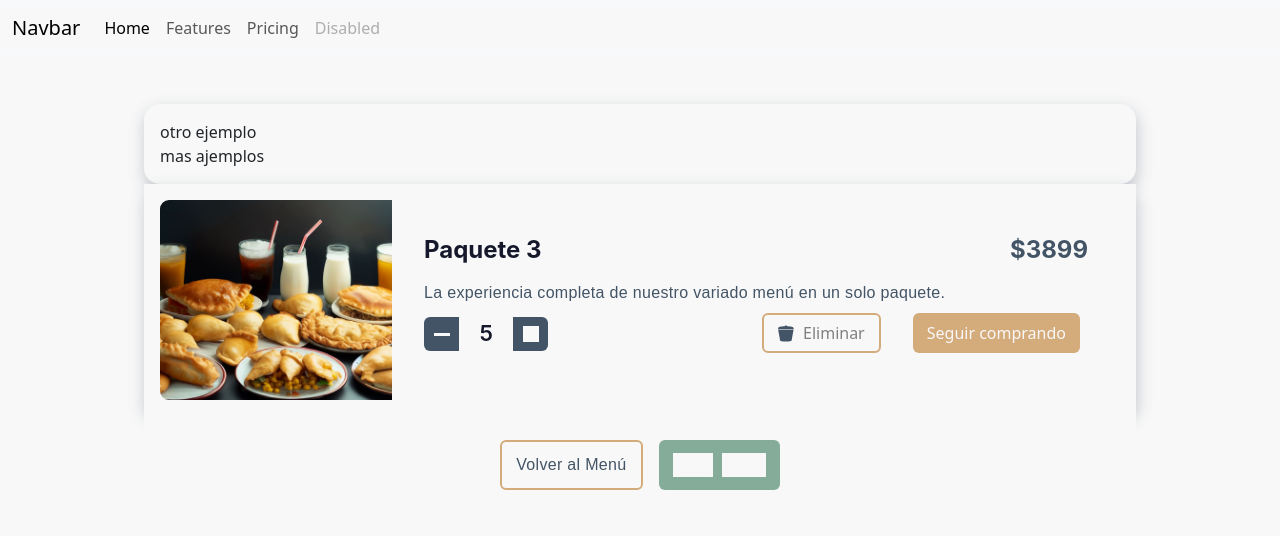
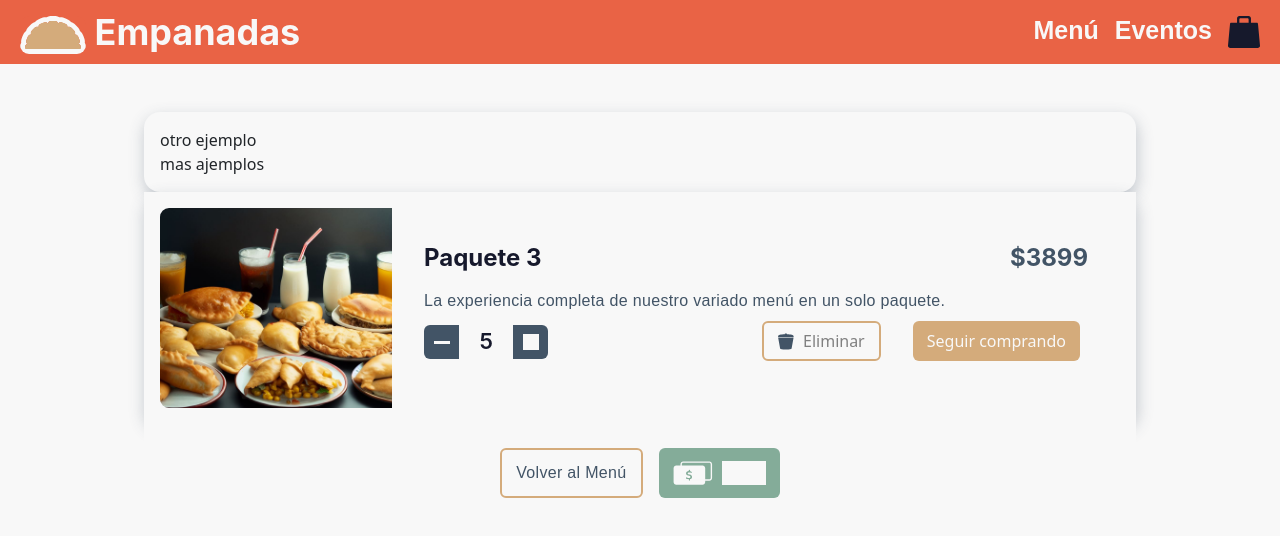
Before and after one commit to AlondraX23/restauranteApi, a Vue app: page /carrito in a window 1280 px wide. Shown: the top 536 px of the page. Built offline with nearby package versions, Linux system fonts and the light colour scheme.

Commit message:
Arreglos bootstrap-js

```diff
--- a/index.html
+++ b/index.html
@@ -12,9 +12,9 @@
 <body>
   <div id="app"></div>
   <script type="module" src="/src/main.js"></script>
-  <script src="https://cdn.jsdelivr.net/npm/bootstrap@5.3.1/dist/js/bootstrap.bundle.min.js"
+  <!-- <script src="https://cdn.jsdelivr.net/npm/bootstrap@5.3.1/dist/js/bootstrap.bundle.min.js"
     integrity="sha384-HwwvtgBNo3bZJJLYd8oVXjrBZt8cqVSpeBNS5n7C8IVInixGAoxmnlMuBnhbgrkm"
-    crossorigin="anonymous"></script>
+    crossorigin="anonymous"></script> -->
   <!-- <script src="https://stackpath.bootstrapcdn.com/bootstrap/5.0.0-alpha1/js/bootstrap.bundle.min.js"></script> -->
 </body>
 
--- a/src/components/Carousel.vue
+++ b/src/components/Carousel.vue
@@ -73,6 +73,7 @@ onMounted(() => {
 
 .color_icon {
   fill: var(--neutro-3);
+  background-color: transparent;
 }
   .carousel-inner img {
     border-radius: 18px;
--- a/src/components/Navbar.vue
+++ b/src/components/Navbar.vue
@@ -2,15 +2,7 @@
 import { RouterLink, RouterView } from 'vue-router'
 import CarritoIcon from './icons/IconCarrito.vue'
 
-// function toggleNavbar() {
-//     const navbarCollapse = document.querySelector('.navbar-collapse');
-//     navbarCollapse.classList.toggle('show');
-//   }
 
-//   function closeNavbar() {
-//     const navbarCollapse = document.querySelector('.navbar-collapse');
-//     navbarCollapse.classList.remove('show');
-//   }
 </script>
 
 <template>
@@ -29,35 +21,36 @@ import CarritoIcon from './icons/IconCarrito.vue'
       </div>
     </div>
   </nav> -->
-  <!-- <nav class="navbar navbar-expand-lg bg-primario" style="height: 64px; vertical-align: middle;">
+  <nav class="navbar navbar-expand-lg bg-primario" style="height: 64px; vertical-align: middle;">
     <div class="container-fluid mx-2 bg-primario">
       <RouterLink to="/" class="nb-brand bg-primario">
         <img src="src/assets/logo.svg" alt="" class="bg-primario">
         Empanadas
       </RouterLink>
       <button class="navbar-toggler" type="button" data-bs-toggle="collapse" data-bs-target="#navbarNav"
-        aria-controls="navbarNav" aria-expanded="false" aria-label="Toggle navigation" onclick="toggleNavbar()">
-        <span class="navbar-toggler-icon"></span>
+        aria-controls="navbarNav" aria-expanded="false" aria-label="Toggle navigation">
+        <span class="navbar-toggler-icon bg-primario"></span>
       </button>
-      <div class="collapse navbar-collapse" id="navbarNav">
+      <div class="collapse navbar-collapse bg-primario justify-content-end" id="navbarNav">
         <ul class="navbar-nav ml-auto">
-          <li class="nav-item">
-            <RouterLink to="/menu" class="h1__nav px-2 bg-primario" onclick="closeNavbar()">Menú</RouterLink>
+          <li class="nav-item bg-primario">
+            <RouterLink to="/menu" class="h1__nav px-2 bg-primario">Menú</RouterLink>
           </li>
-          <li class="nav-item">
-            <RouterLink to="/eventos" class="h1__nav px-2 bg-primario" onclick="closeNavbar()">Eventos</RouterLink>
+          <li class="nav-item bg-primario">
+            <RouterLink to="/eventos" class="h1__nav px-2 bg-primario">Eventos</RouterLink>
           </li>
-          <li class="nav-item">
-            <RouterLink to="/carrito" class="ps-2 bg-primario" onclick="closeNavbar()">
-              <CarritoIcon />
+          <li class="nav-item bg-primario" id="icon_carrito">
+            <RouterLink to="/carrito" class="ps-2 bg-primario">
+              <CarritoIcon class="bg-primario" />
             </RouterLink>
           </li>
         </ul>
       </div>
     </div>
-  </nav> -->
+  </nav>
 
-  <nav class="navbar navbar-expand-lg bg-body-tertiary">
+
+  <!-- <nav class="navbar navbar-expand-lg bg-body-tertiary">
     <div class="container-fluid">
       <a class="navbar-brand" href="#">Navbar</a>
       <button class="navbar-toggler" type="button" data-bs-toggle="collapse" data-bs-target="#navbarNav"
@@ -81,11 +74,16 @@ import CarritoIcon from './icons/IconCarrito.vue'
         </ul>
       </div>
     </div>
-  </nav>
+  </nav> -->
   <RouterView />
 </template>
 
 <style>
+  @media (max-width: 991.98px) {
+    #icon_carrito {
+      padding: 8px 0px 10px 0px;
+    }
+  }
 .nb-brand {
   color: var(--neutro-3);
   font-family: 'Inter', sans-serif;
--- a/src/components/Progreso.vue
+++ b/src/components/Progreso.vue
@@ -39,6 +39,7 @@ button {
 
     .color_icon {
         fill: var(--neutro-2);
+        background-color: transparent;
     }
 }
 
@@ -47,6 +48,7 @@ button:hover {
 
     .color_icon {
         fill: var(--neutro-3);
+        background-color: transparent;
     }
 }
 
--- a/src/main.js
+++ b/src/main.js
@@ -1,6 +1,7 @@
 // import './assets/main.css'
 import 'bootstrap/dist/css/bootstrap.css'
-import 'bootstrap/dist/js/bootstrap.bundle.js'
+import 'bootstrap/dist/js/bootstrap.js'
+// import 'bootstrap/dist/js/bootstrap.bundle.js'
 
 import { createApp } from 'vue'
 import App from './App.vue'
--- a/src/views/CarritoView.vue
+++ b/src/views/CarritoView.vue
@@ -32,6 +32,7 @@ import Tarjeta from '../components/Tarjeta.vue';
 <style scoped>
 .color_icon {
     fill: var(--neutro-3);
+    background-color: transparent;
 }
 
 button {
--- a/src/views/EventosView.vue
+++ b/src/views/EventosView.vue
@@ -154,6 +154,7 @@ import SobreIcon from '@/components/icons/IconSobre.vue';
 
 .color_icon {
     fill: var(--neutro-3);
+    background-color: transparent;
 }
 
 .final-btn {
```
Also changed, not shown: homeSections.json (deleted, +0 -13 lines).
